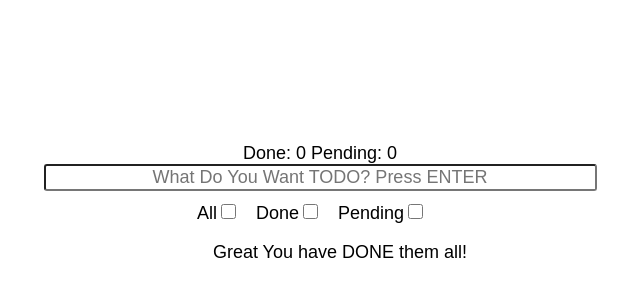
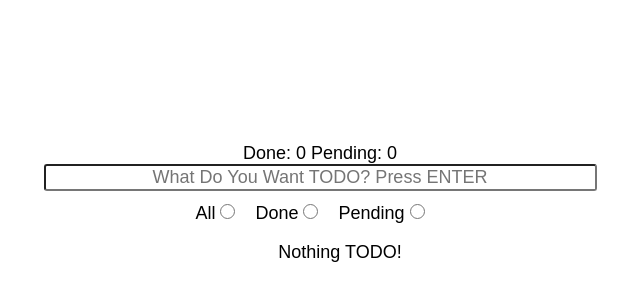
Before and after one commit to josediazse/redux-todo, a React app: page / in a window 1280 px wide. Shown: the part 96-396 px from the top of the page, without its empty margins (320-960 px from the left). Built offline with nearby package versions, Linux system fonts and the light colour scheme.

Commit message:
Applying visibility filter to TodoItems

```diff
--- a/src/components/App.js
+++ b/src/components/App.js
@@ -19,7 +19,7 @@ export default class App extends Component {
 
   static defaultProps = {
     todos: [],
-    visibilityFilter: 'SHOW_ALL'
+    visibilityFilter: 'ALL'
   }
 
   handleInput = text => {
@@ -54,13 +54,27 @@ export default class App extends Component {
     })
   }
 
+  updateVisibilityFilter = filter => {
+    this.setState({
+      visibilityFilter: filter.target.value
+    })
+  }
+
+  applyVisibilityFilter = () => {
+    if (this.state.visibilityFilter === 'ALL') return this.state.todos
+    else if (this.state.visibilityFilter === 'DONE')
+      return this.state.todos.filter(t => t.completed === true)
+    else if (this.state.visibilityFilter === 'PENDING')
+      return this.state.todos.filter(t => t.completed === false)
+  }
+
   render() {
-    const { todos } = this.state
+    const todos = this.applyVisibilityFilter()
     return (
       <div style={styles} className="container">
         <Stats todos={todos} />
         <InputForm handleInput={this.handleInput} />
-        <FilterItems />
+        <FilterItems handleChange={this.updateVisibilityFilter} />
         <TodoList todos={todos} toogleFunc={this.handleToggleTodo} />
       </div>
     )
--- a/src/components/FilterItems.js
+++ b/src/components/FilterItems.js
@@ -1,17 +1,40 @@
 import React, { Component } from 'react'
+import { func } from 'prop-types'
 
 export default class FilterItems extends Component {
+  static propTypes = {
+    handleChange: func.isRequired
+  }
+
   render() {
     return (
       <div>
         <label htmlFor="all">All</label>
-        <input id="all" type="checkbox" />
+        <input
+          id="all"
+          value="ALL"
+          name="visibilityFilterButton"
+          onClick={this.props.handleChange}
+          type="radio"
+        />
 
         <label htmlFor="done">Done</label>
-        <input id="done" type="checkbox" />
+        <input
+          id="done"
+          value="DONE"
+          name="visibilityFilterButton"
+          onClick={this.props.handleChange}
+          type="radio"
+        />
 
         <label htmlFor="pending">Pending</label>
-        <input id="pending" type="checkbox" />
+        <input
+          id="pending"
+          value="PENDING"
+          name="visibilityFilterButton"
+          onClick={this.props.handleChange}
+          type="radio"
+        />
       </div>
     )
   }
--- a/src/components/TodoList.js
+++ b/src/components/TodoList.js
@@ -23,7 +23,7 @@ function TodoList({ todos, toogleFunc }) {
             )
           })
         ) : (
-          <p>Great You have DONE them all!</p>
+          <p>Nothing TODO!</p>
         )}
       </ul>
     </div>
--- a/src/styles.css
+++ b/src/styles.css
@@ -10,7 +10,7 @@ input {
   margin-bottom: 10px;
 }
 
-input[type='checkbox'] {
+input[type='radio'] {
   height: 15px;
   width: 15px;
   margin-right: 20px;
```
